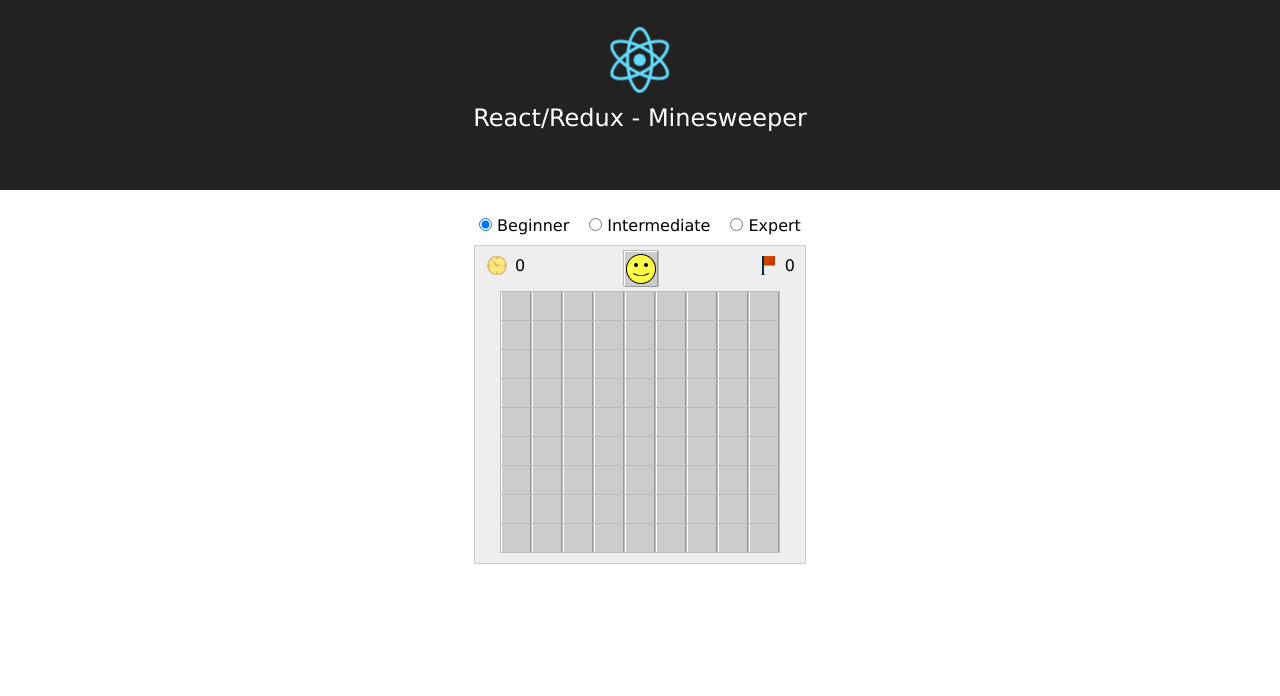
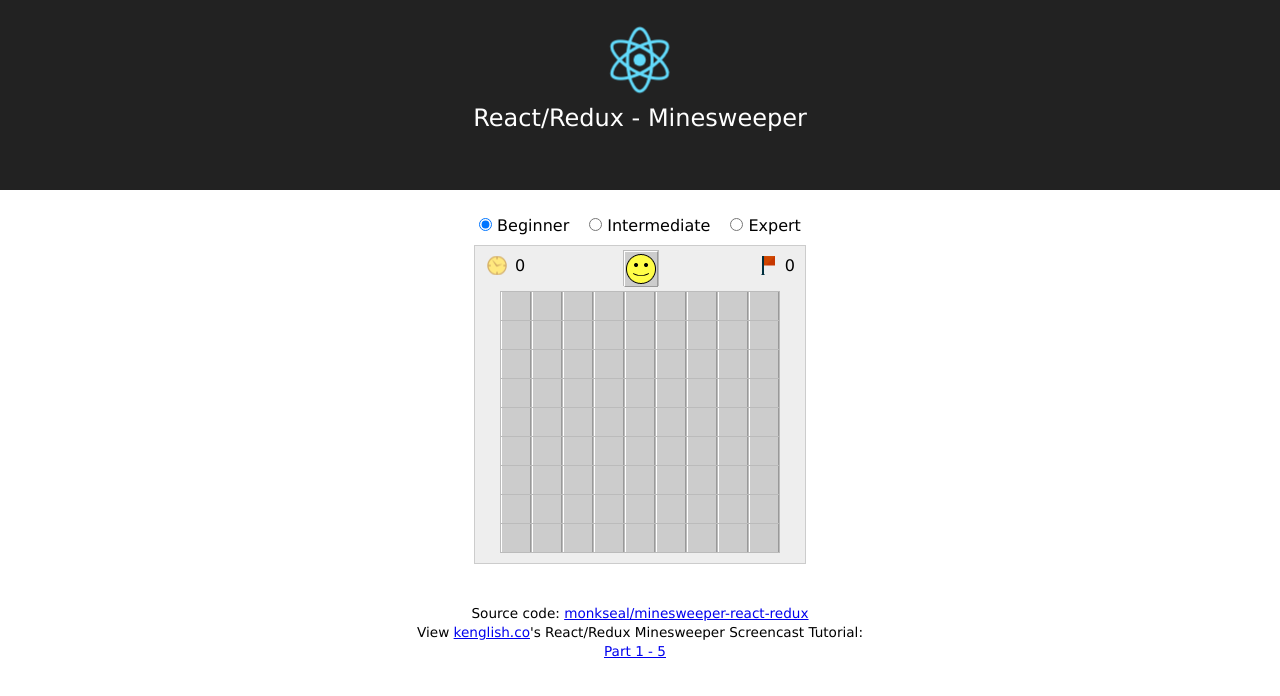
Before and after one commit to monkseal/minesweeper-react-redux, a React (Create React App) app: page / in a window 1280 px wide. Shown: the top 696 px of the page. Built offline with nearby package versions, Linux system fonts and the light colour scheme.

Commit message:
Add links to the bottom of the index page for shameless self promotion

```diff
--- a/public/index.html
+++ b/public/index.html
@@ -1,5 +1,6 @@
 <!DOCTYPE html>
 <html lang="en">
+
 <head>
   <meta charset="utf-8">
   <meta name="viewport" content="width=device-width, initial-scale=1, shrink-to-fit=no">
@@ -19,8 +20,9 @@
       work correctly both with client-side routing and a non-root public URL.
       Learn how to configure a non-root public URL by running `npm run build`.
     -->
-    <title>React App</title>
+  <title>React/Redux - Minesweeper</title>
 </head>
+
 <body>
   <noscript>
       You need to enable JavaScript to run this app.
@@ -35,6 +37,25 @@
 
       To begin the development, run `npm start` or `yarn start`.
       To create a production bundle, use `npm run build` or `yarn build`.
+      View source code on github:
+
     -->
+  <div class="links">
+    <div>
+      <p>
+        Source code: <a href="https://github.com/monkseal/minesweeper-react-redux">monkseal/minesweeper-react-redux</a>
+      </p>
+      <p>
+        View <a href="http://kenglish.co">kenglish.co</a>'s React/Redux Minesweeper Screencast Tutorial:
+      </p>
+      <p>
+        <a href="http://kenglish.co/blog/2018/1/minesweeper-react-redux-part-1-5" class="episode-link" title="React/Redux Minesweeper Screencast Tutoria Part 1-5">Part 1 - 5</a>
+        <!--
+        <a href="http://kenglish.co/blog/2018/1/minesweeper-react-redux-part-6-10" class="episode-link" title="React/Redux Minesweeper Screencast Tutoria Part 6-10">Part 6 - 10</a>
+        <a href="http://kenglish.co/blog/2018/1/minesweeper-react-redux-part-11-14" class="episode-link" title="React/Redux Minesweeper Screencast Tutoria Part 6-10">Part 11 - 14</a>
+        -->
+      </p>
+    </div>
 </body>
+
 </html>
--- a/src/components/style/Minesweeper.css
+++ b/src/components/style/Minesweeper.css
@@ -305,3 +305,12 @@
   display: block;
   height: 100%;
 }
+.links {
+  margin-top: 40px;
+  text-align: center;
+  line-height: 1.4em;
+  font-size: 0.85em;
+}
+a.episode-link {
+  margin-right: 10px;
+}
```
Lines whose indentation alone changed are shown as unchanged.
